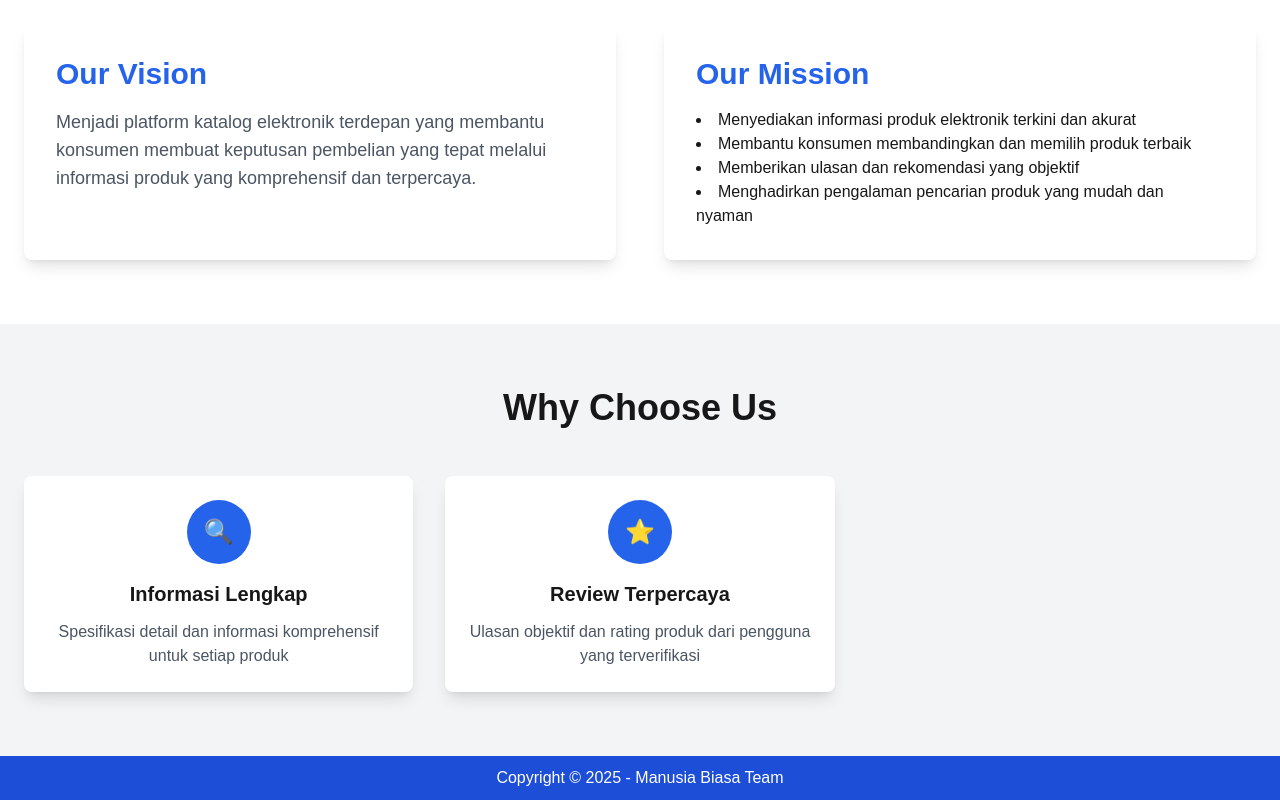
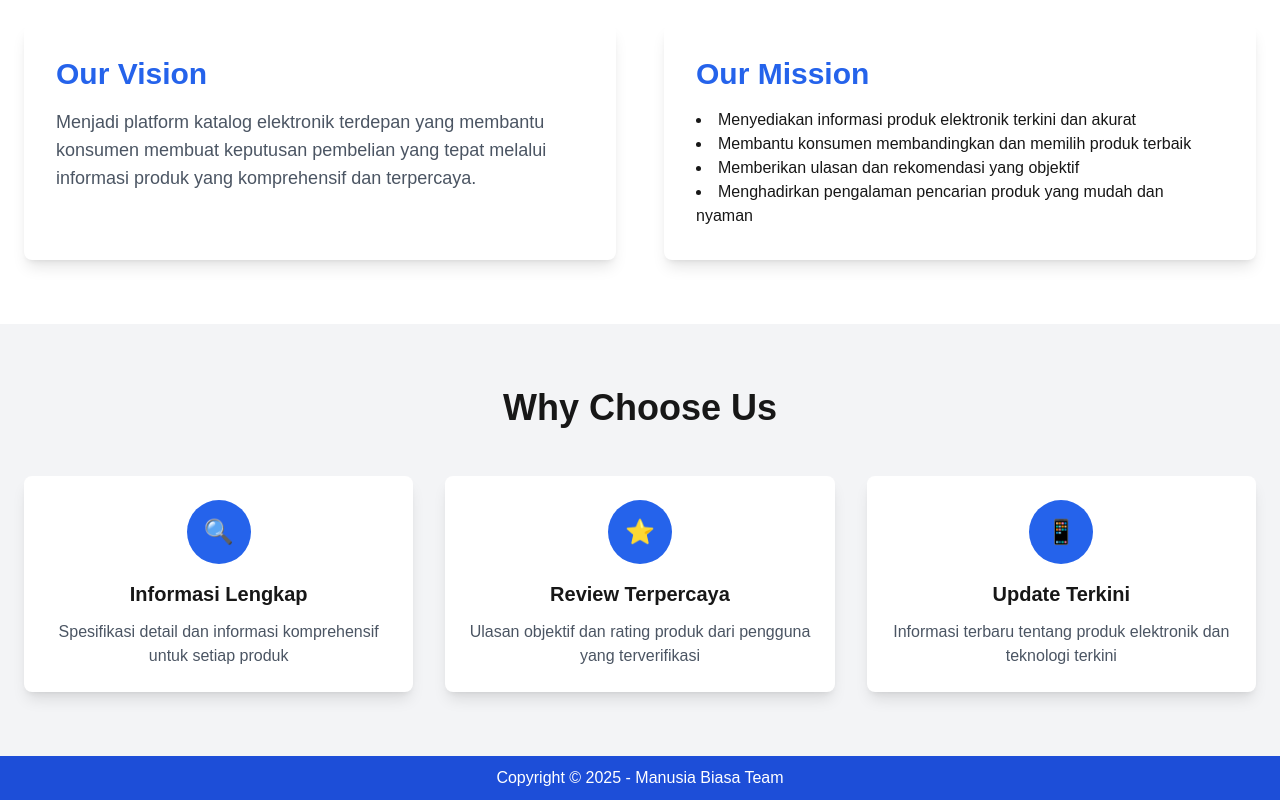
Before and after one commit to Deoca27/manusia-biasa, a Next.js app: page /about in a window 1280 px wide. Shown: the part 404-1204 px from the top of the page. Built offline with nearby package versions, Linux system fonts and the light colour scheme.

Commit message:
rendika: menambahkan countainer baru dengan bentuk yang sama seperti sebelumnya

```diff
--- a/app/about/page.tsx
+++ b/app/about/page.tsx
@@ -1,6 +1,8 @@
 import React from 'react'
 
 export default function AboutPage() {
+
+
     return (
         <>
             {/* Hero Section */}
@@ -54,9 +56,19 @@ export default function AboutPage() {
                                 Ulasan objektif dan rating produk dari pengguna yang terverifikasi
                             </p>
                         </div>
+                        <div className="bg-white p-6 rounded-lg shadow-lg text-center">
+                            <div className="w-16 h-16 bg-blue-600 rounded-full flex items-center justify-center mx-auto mb-4">
+                                <span className="text-2xl text-white">📱</span>
+                            </div>
+                            <h3 className="text-xl font-bold mb-3">Update Terkini</h3>
+                            <p className="text-gray-600">
+                                Informasi terbaru tentang produk elektronik dan teknologi terkini
+                            </p>
+                        </div>
                     </div>
                 </div>
             </div>
+
         </>
     );
 }
```
